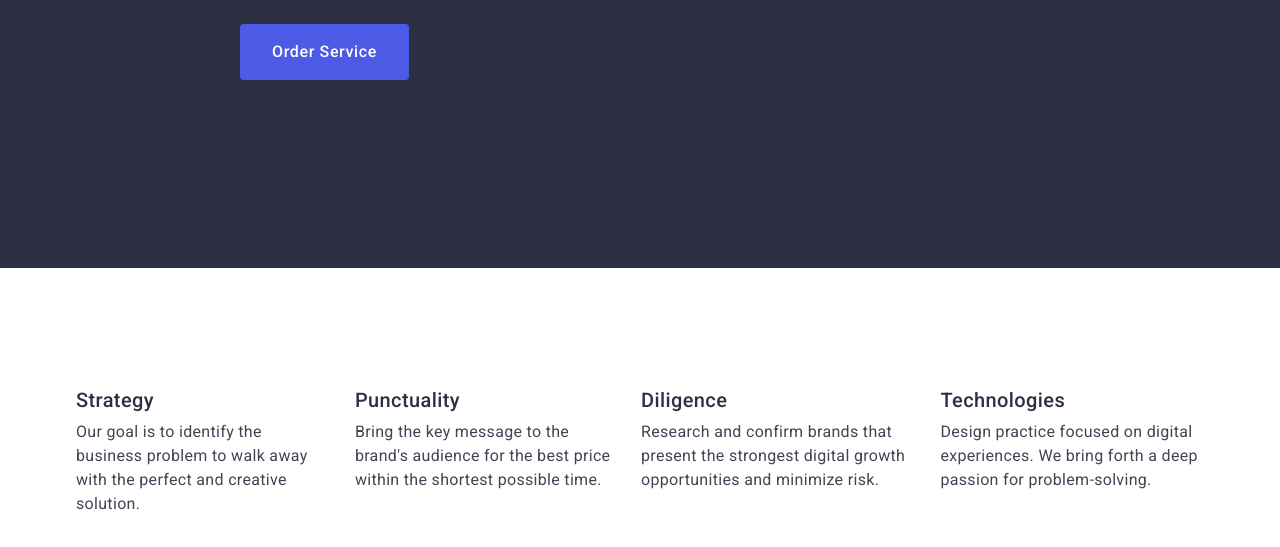
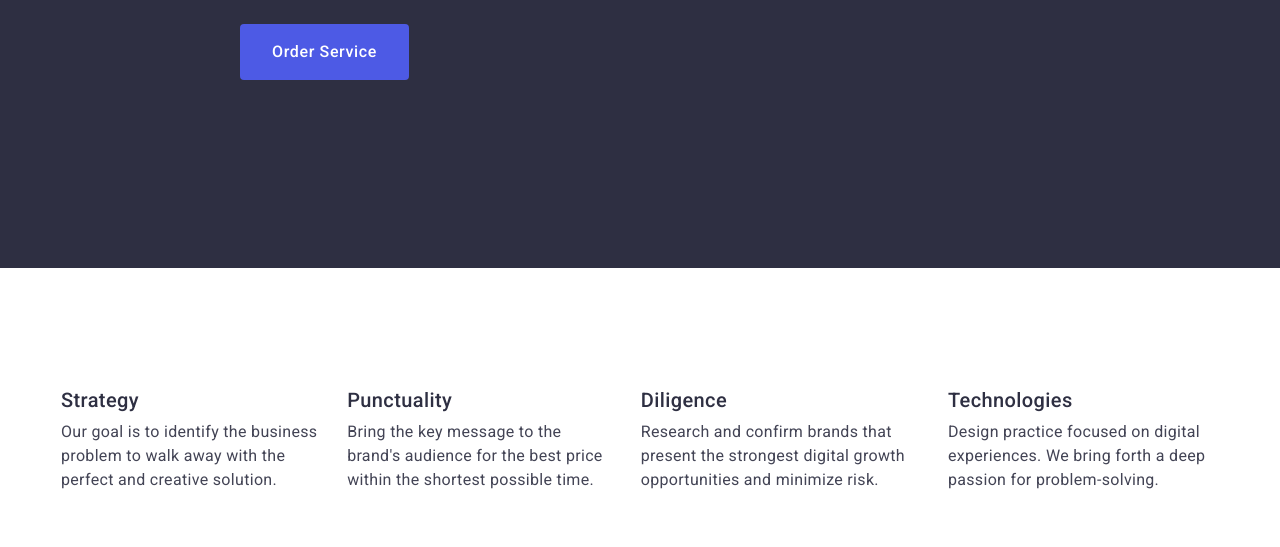
Before and after one commit to dima1310/goit-markup-hw-03, a plain HTML site: page index.html in a window 1280 px wide. Shown: the part 405-952 px from the top of the page. Drawn offline with nearby package versions, Linux system fonts and the light colour scheme.

Commit message:
update section features

```diff
--- a/css/styles.css
+++ b/css/styles.css
@@ -161,18 +161,18 @@ img {
 }
 
 .container-features {
+  padding: 120px 0;
   margin: 0 auto;
 }
 .features-list {
-  width: calc((100% – 72px) / 4);
   display: flex;
   gap: 24px;
 }
 .features-item {
+  width: calc((100% – 72px) / 4);
 }
 
 .features-item-subtitle {
-  padding-top: 120px;
   font-weight: 500;
   font-size: 20px;
   line-height: 1.2;
@@ -186,7 +186,6 @@ img {
   letter-spacing: 0.02em;
   color: #434455;
   align-items: center;
-  padding-bottom: 120px;
 }
 .container-team {
   margin: 0 auto;
```
